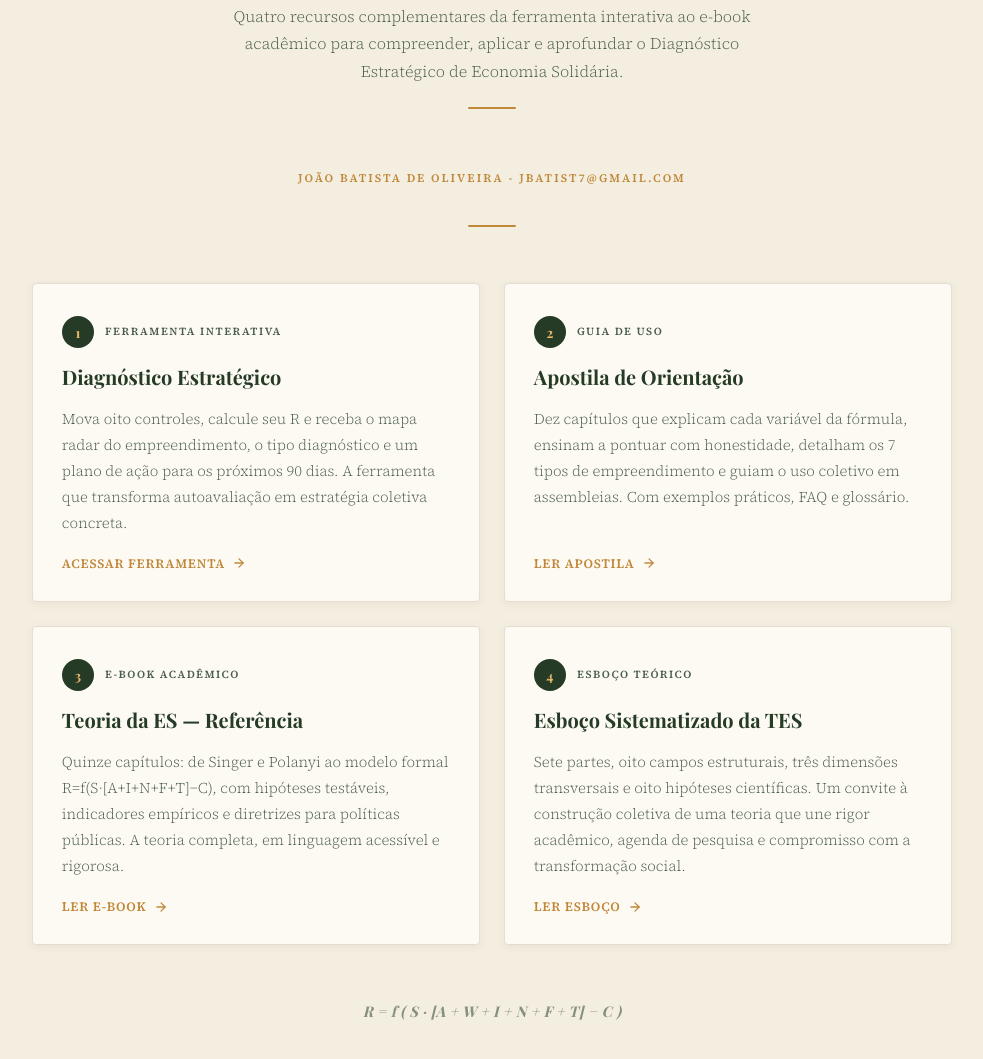
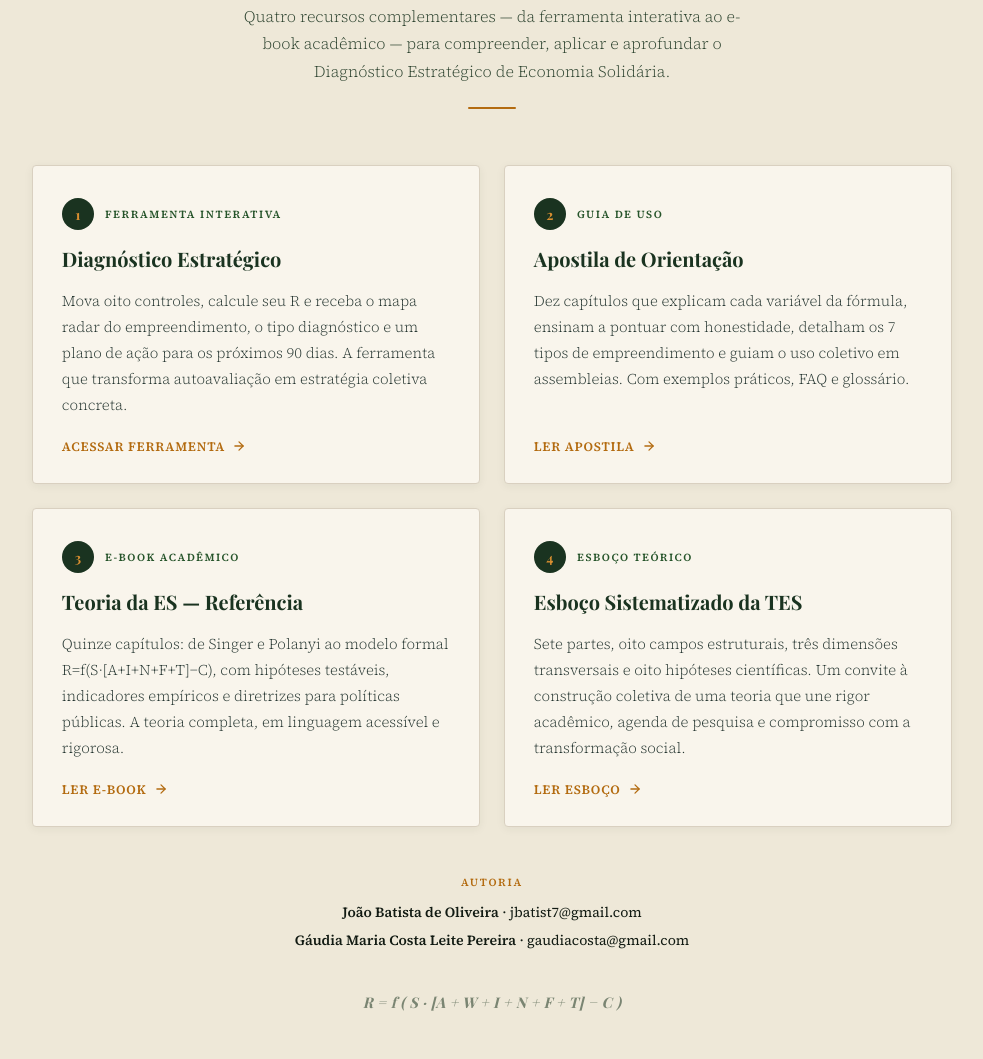
Before and after one commit to jbatist7/ecosol, a plain HTML site: page index.html in a window 1280 px wide. Shown: the part 149-1208 px from the top of the page, without its empty margins (148-1131 px from the left). Drawn offline with nearby package versions, Linux system fonts and the light colour scheme; a web font is replaced by a local one.

Commit message:
Update index.html

```diff
--- a/index.html
+++ b/index.html
@@ -9,15 +9,15 @@
 <link href="https://fonts.googleapis.com/css2?family=Playfair+Display:ital,wght@0,700;1,400&family=Source+Serif+4:ital,opsz,wght@0,8..60,300;0,8..60,400;0,8..60,600;1,8..60,300&display=swap" rel="stylesheet">
 <style>
   :root {
-    --green-dark:  #253B26;
-    --green-mid:   #3A5E3B;
-    --amber:       #C0883A;
-    --amber-light: #E8B96A;
-    --cream:       #F4EEE0;
-    --cream-dark:  #E6DDD0;
-    --text:        #1C2B1D;
-    --text-soft:   #4A5E4B;
-    --white:       #FDFAF4;
+    --green-dark:  #1A3320;
+    --green-mid:   #26542A;
+    --amber:       #B36B10;
+    --amber-light: #D98F30;
+    --cream:       #EEE8D8;
+    --cream-dark:  #D9D0C0;
+    --text:        #111A12;
+    --text-soft:   #2E4430;
+    --white:       #F9F5EC;
   }
 
   *, *::before, *::after { box-sizing: border-box; margin: 0; padding: 0; }
@@ -157,7 +157,7 @@
     font-weight: 600;
     letter-spacing: .14em;
     text-transform: uppercase;
-    color: var(--text-soft);
+    color: var(--green-mid);
   }
 
   .card h2 {
@@ -172,7 +172,7 @@
     font-size: .93rem;
     font-weight: 300;
     line-height: 1.75;
-    color: var(--text-soft);
+    color: #253530;
     flex: 1;
   }
 
@@ -204,15 +204,48 @@
 
   .card:hover .card-cta svg { transform: translateX(3px); }
 
+  /* ── AUTHORS ── */
+  .authors {
+    margin-top: 3rem;
+    text-align: center;
+    display: flex;
+    flex-direction: column;
+    gap: .35rem;
+  }
+
+  .authors-label {
+    font-size: .68rem;
+    font-weight: 600;
+    letter-spacing: .16em;
+    text-transform: uppercase;
+    color: var(--amber);
+    margin-bottom: .3rem;
+  }
+
+  .authors a {
+    font-size: .88rem;
+    font-weight: 400;
+    color: var(--text);
+    text-decoration: none;
+    line-height: 1.6;
+    transition: color .18s;
+  }
+
+  .authors a:hover { color: var(--amber); }
+
+  .author-name {
+    font-weight: 600;
+  }
+
   /* ── FORMULA BAR ── */
   .formula-bar {
-    margin-top: 3.5rem;
+    margin-top: 2.5rem;
     font-family: 'Playfair Display', serif;
     font-size: .92rem;
     font-style: italic;
     color: var(--text-soft);
     letter-spacing: .03em;
-    opacity: .65;
+    opacity: .6;
   }
 </style>
 </head>
@@ -221,12 +254,7 @@
 <header>
   <span class="eyebrow">Teoria da Economia Solidária · 2025</span>
   <h1>Materiais de <em>Acesso</em></h1>
-  <p>Quatro recursos complementares da ferramenta interativa ao e-book acadêmico para compreender, aplicar e aprofundar o Diagnóstico Estratégico de Economia Solidária.</p>
-  <div class="divider"></div>
-</header>
-
-  <header>
-  <span class="eyebrow">João Batista de Oliveira - jbatist7@gmail.com</span>
+  <p>Quatro recursos complementares — da ferramenta interativa ao e-book acadêmico — para compreender, aplicar e aprofundar o Diagnóstico Estratégico de Economia Solidária.</p>
   <div class="divider"></div>
 </header>
 
@@ -278,6 +306,12 @@
 
 </div>
 
+<div class="authors">
+  <span class="authors-label">Autoria</span>
+  <a href="mailto:jbatist7@gmail.com"><span class="author-name">João Batista de Oliveira</span> · jbatist7@gmail.com</a>
+  <a href="mailto:gaudiacosta@gmail.com"><span class="author-name">Gáudia Maria Costa Leite Pereira</span> · gaudiacosta@gmail.com</a>
+</div>
+
 <p class="formula-bar">R = f ( S · [A + W + I + N + F + T] − C )</p>
 
 </body>
```
